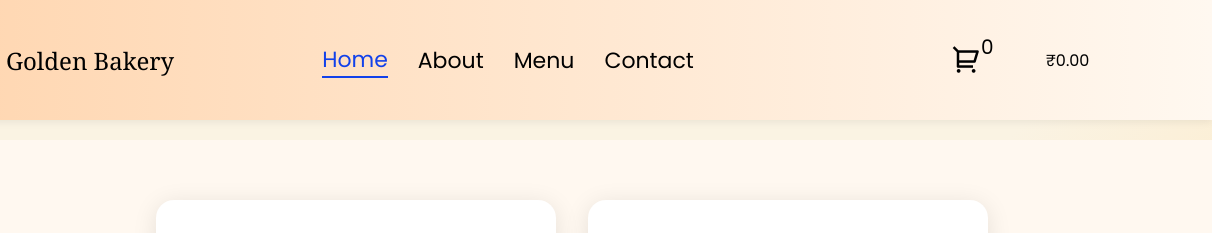
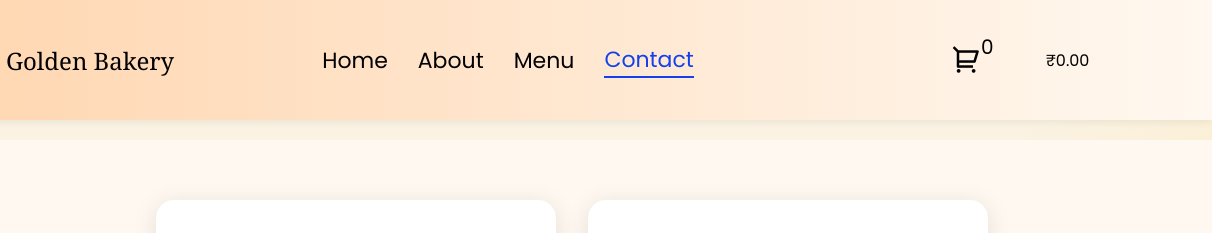
Before and after one commit to Nikhilbachu003/Golden_Bakery, a plain HTML site: page contact.html in a window 1280 px wide. Shown: the top 233 px of the page, 68-1280 px from the left. Drawn offline with nearby package versions, Linux system fonts and the light colour scheme.

Commit message:
paths is updated

```diff
--- a/contact.html
+++ b/contact.html
@@ -7,8 +7,6 @@
     <link rel="stylesheet" href="./style.css">
     <link rel="shortcut icon" href="./assets/favicon.png" type="image/x-icon">
     <link rel="stylesheet" href="https://cdnjs.cloudflare.com/ajax/libs/remixicon/4.6.0/remixicon.css" integrity="sha512-kJlvECunwXftkPwyvHbclArO8wszgBGisiLeuDFwNM8ws+wKIw0sv1os3ClWZOcrEB2eRXULYUsm8OVRGJKwGA==" crossorigin="anonymous" referrerpolicy="no-referrer" />
-
-
 </head>
 <body>
     <main id="entire_home">
@@ -17,10 +15,10 @@
         <h1>Golden Bakery</h1>
     </aside>
     <aside id="nav_two">
-        <a href="./index.html"  class="active">Home</a>
+        <a href="./index.html">Home</a>
         <a href="./about.html">About</a>
         <a href="./menu.html">Menu</a>
-        <a href="./contact.html">Contact</a>
+        <a href="./contact.html" class="active">Contact</a>
     </aside>
     <aside id="nav_three">
     <i class="ri-shopping-cart-2-line"></i>
```
Also changed, not shown: about.html (+2 -3 lines), menu.html (+2 -2 lines).
